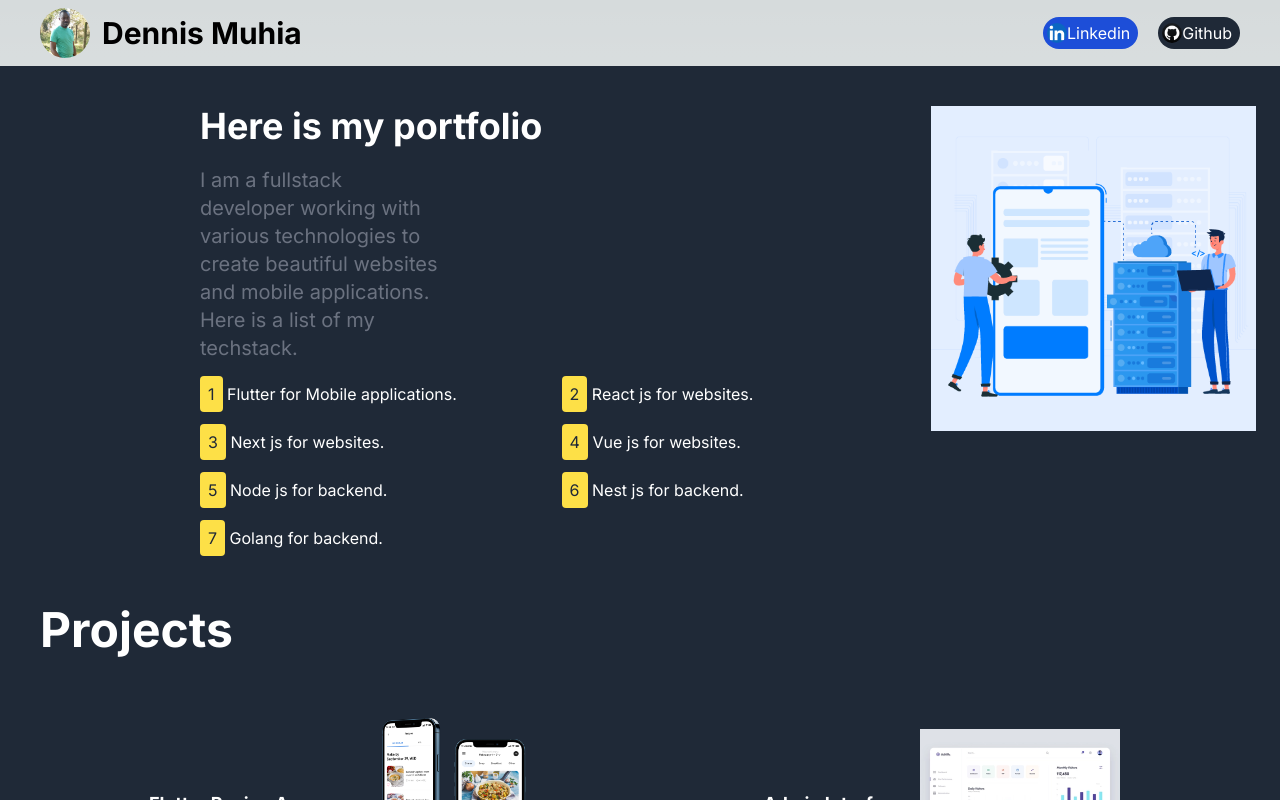
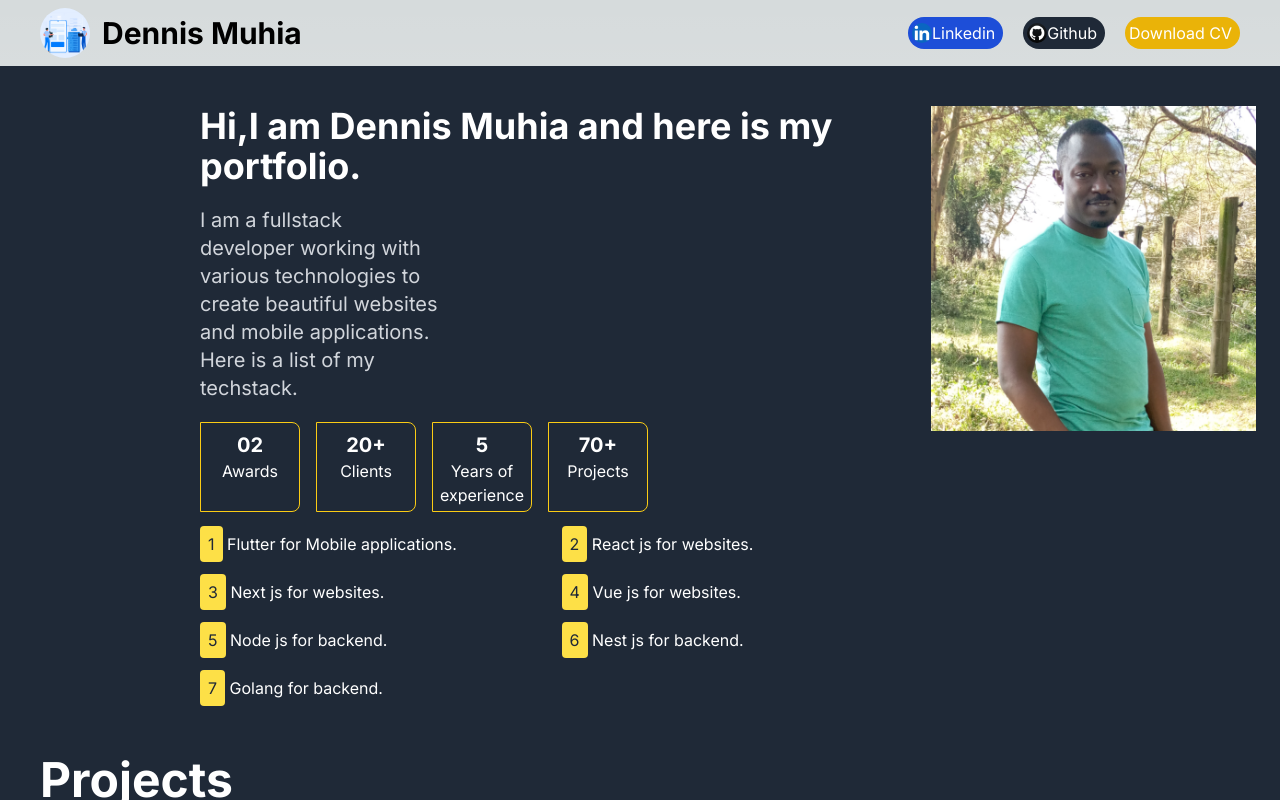
Before and after one commit to dmuhia136/portfolio-dennis, a Next.js app: page / in a window 1280 px wide. Shown: the top 800 px of the page. Built offline with nearby package versions, Linux system fonts and the light colour scheme.

Commit message:
accomplishments and cv added

```diff
--- /dev/null
+++ b/components/Accomplish.jsx
@@ -0,0 +1,12 @@
+
+
+function Accomplish({img,title,desc}){
+    return (
+       <div className='h-[90px] border w-[100px] rounded-r-lg border-yellow-400 '>
+        <p className='text-xl font-bold text-center pt-2'>{title}</p>
+        <p className='text-md font-itallic text-center'>{desc}</p>
+       </div>
+    );
+}
+
+export default Accomplish
--- a/components/Hero.jsx
+++ b/components/Hero.jsx
@@ -1,55 +1,67 @@
-import Image from 'next/image';
+import Image from "next/image";
+import Accomplish from "../components/Accomplish";
 
 function Hero() {
   return (
     <container className="flex flex-row justify-between pt-10 pl-40 w-full">
       {/* left hero */}
       <div className="flex flex-col space-y-5">
-        <h1 className="text-left text-4xl font-bold ">Here is my portfolio</h1>
-        <p className="w-1/3 font-itallic text-gray-500 text-xl ">
+        <h1 className="text-left text-4xl font-bold ">
+          Hi,I am Dennis Muhia and here is my portfolio.
+
+        </h1>
+        <p className="w-1/3 font-itallic text-gray-300 text-xl ">
           I am a fullstack developer working with various technologies to create
           beautiful websites and mobile applications. Here is a list of my
           techstack.
         </p>
+        <div className="flex gap-4">
+          <Accomplish title="02" desc="Awards" />
+          <Accomplish title="20+" desc="Clients" />
+          <Accomplish title="5" desc="Years of experience" />
+          <Accomplish title="70+" desc="Projects" />
+        </div>
         <div className="grid gap-2 lg:grid-cols-2 sm:grid-cols-1">
           <div className="">
             <span className="rounded bg-yellow-300 text-gray-800 p-2 ">1</span>{" "}
             Flutter for Mobile applications.
           </div>
           <div className="mb-4">
-            <span className="rounded bg-yellow-300 text-gray-800 p-2 ">2</span> React
-            js for websites.
+            <span className="rounded bg-yellow-300 text-gray-800 p-2 ">2</span>{" "}
+            React js for websites.
           </div>
           <div className="mb-4">
-            <span className="rounded bg-yellow-300 text-gray-800 p-2 ">3</span> Next
-            js for websites.
+            <span className="rounded bg-yellow-300 text-gray-800 p-2 ">3</span>{" "}
+            Next js for websites.
           </div>
           <div className="mb-4">
-            <span className="rounded bg-yellow-300 text-gray-800 p-2 ">4</span> Vue js
-            for websites.
+            <span className="rounded bg-yellow-300 text-gray-800 p-2 ">4</span>{" "}
+            Vue js for websites.
           </div>
           <div className="mb-4">
-            <span className="rounded bg-yellow-300 text-gray-800 p-2 ">5</span> Node
-            js for backend.
+            <span className="rounded bg-yellow-300 text-gray-800 p-2 ">5</span>{" "}
+            Node js for backend.
           </div>
           <div className="mb-4">
-            <span className="rounded bg-yellow-300 text-gray-800 p-2 ">6</span> Nest
-            js for backend.
+            <span className="rounded bg-yellow-300 text-gray-800 p-2 ">6</span>{" "}
+            Nest js for backend.
           </div>
           <div className="mb-4">
-            <span className="rounded bg-yellow-300 text-gray-800 p-2 ">7</span> Golang
-            for backend.
+            <span className="rounded bg-yellow-300 text-gray-800 p-2 ">7</span>{" "}
+            Golang for backend.
           </div>
         </div>
       </div>
       {/* right hero */}
-      <div><Image
-      src="/development.png"
-      width={600}
-      height={600}
-      className='rotate-10 ml-4'
-      alt="Dennis Njoroge Muhia"
-    /></div>
+      <div>
+        <Image
+          src="/dennis.png"
+          width={600}
+          height={600}
+          className="rotate-10 ml-4"
+          alt="Dennis Njoroge Muhia"
+        />
+      </div>
     </container>
   );
 }
--- a/components/NavBar.jsx
+++ b/components/NavBar.jsx
@@ -6,7 +6,7 @@ function NavBar() {
     <nav className='flex flex-row justify-between pl-10 pr-10 p-2 place-items-center'>
       <div className='text-3xl font-bold text-center flex gap-3 place-items-center'>
       <Image
-      src="/dennis.png"
+      src="/development.png"
       width={50}
       height={50}
       className='rounded-full'
@@ -32,6 +32,9 @@ function NavBar() {
       alt="Dennis Njoroge Muhia"
     />
       Github</a>
+      <a href='https://docs.google.com/document/d/1LyD93VrmqgiIJ7p7I04qNGj2CY9tqM55/edit?usp=sharing&ouid=109590344573322480333&rtpof=true&sd=true' className='flex space-x-5 place-items-center pr-2 rounded-full bg-yellow-500 text-white cursor-pointer p-1 text-md font-normal '>
+
+      Download CV</a>
       </div>
 
     </nav>
--- a/components/Projects.jsx
+++ b/components/Projects.jsx
@@ -2,7 +2,7 @@ import Image from 'next/image';
 
 function Projects() {
   return (
-    <div className="pt-10 ">
+    <div className="pt-10 pb-10">
       <h1 className="text-5xl m-auto font-bold place-items-center">Projects</h1>
       <div className="grid gap-2 grid-cols-2 pt-10">
         <div className=" place-items-center m-auto flex text-lg font-bold">
--- a/package.json
+++ b/package.json
@@ -14,6 +14,7 @@
     "postcss": "8.4.23",
     "react": "18.2.0",
     "react-dom": "18.2.0",
+    "react-multi-carousel": "^2.8.4",
     "react-responsive-carousel": "^3.2.23",
     "tailwindcss": "3.3.2"
   }
```
Also changed, not shown: 1 other file (tests, documents, lock files or other folders).
